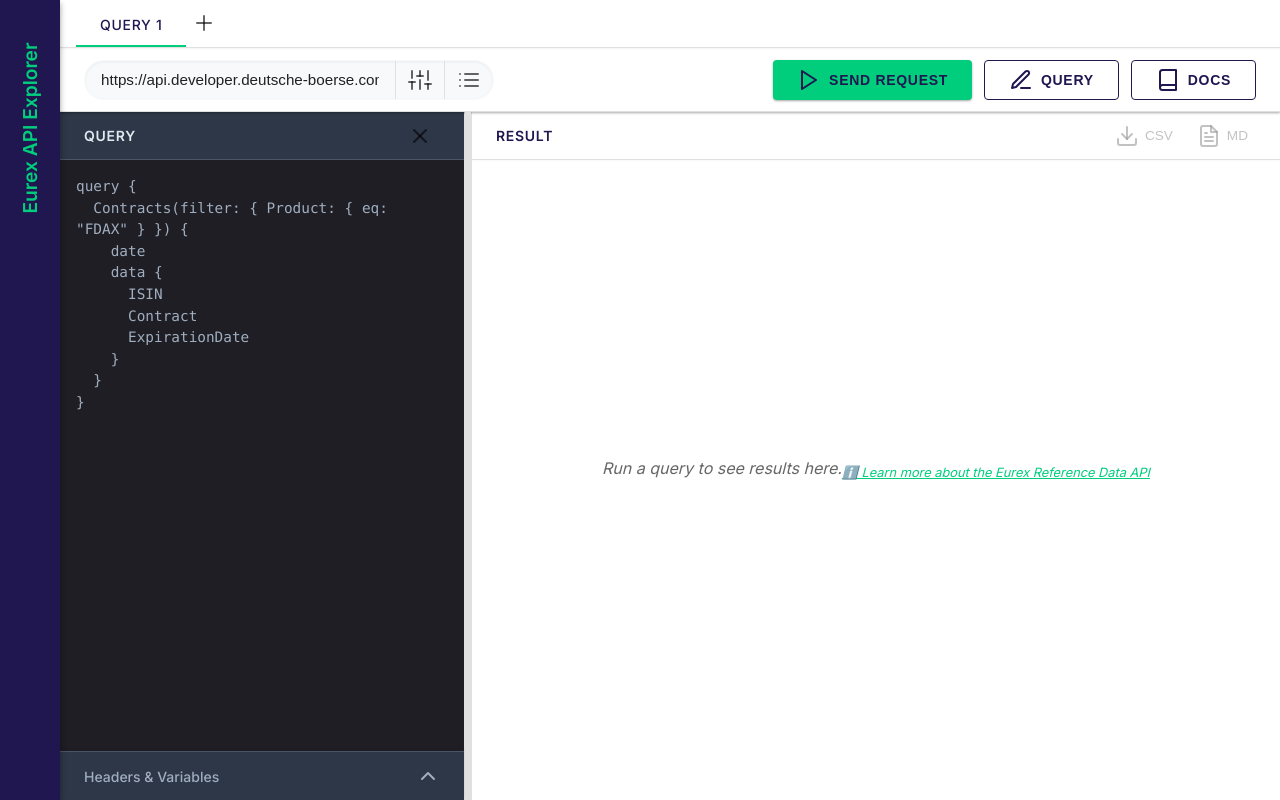
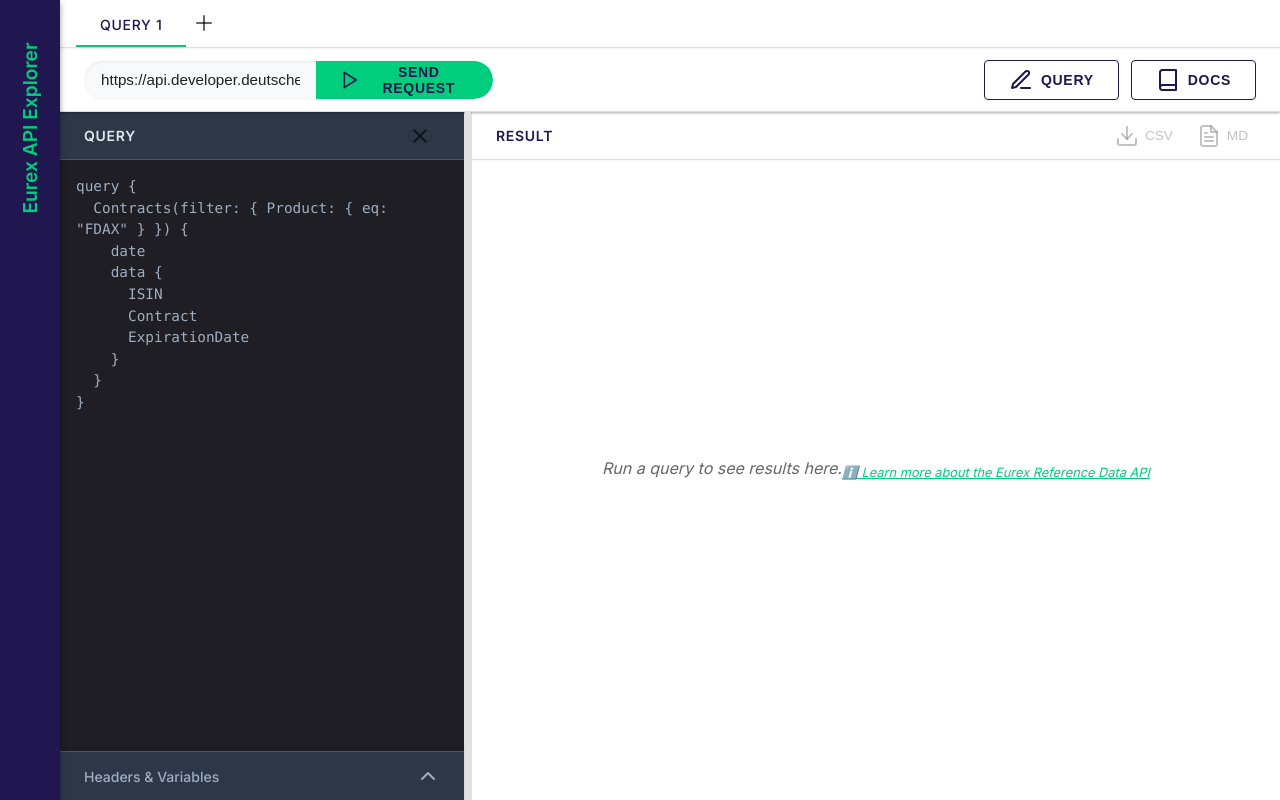
Before and after one commit to ViktorHD/eurex-api, a website: page index.html in a window 1280 px wide. Drawn offline with nearby package versions, Linux system fonts and the light colour scheme.

Commit message:
refactor(ui): remove variable/header buttons, relocate send request
Removed non-functional "Variables" and "Headers" icon buttons from the
URL input group. Relocated the "Send Request" button into the URL input
group to keep it close to the endpoint definition. Updated styles.css
to ensure the primary button fits seamlessly inside the pill-shaped
URL input group.

```diff
--- a/index.html
+++ b/index.html
@@ -27,14 +27,12 @@
             <header class="action-bar">
                 <div class="url-input-group">
                     <input type="text" id="apiUrl" value="https://api.developer.deutsche-boerse.com/eurex-prod-graphql/" readonly>
-                    <button class="icon-btn" title="Variables"><i data-feather="sliders"></i></button>
-                    <button class="icon-btn" title="Headers"><i data-feather="list"></i></button>
+                    <button id="runQueryBtn" class="primary-btn send-btn">
+                        <i data-feather="play"></i> Send Request
+                    </button>
                 </div>
 
                 <div class="action-right">
-                    <button id="runQueryBtn" class="primary-btn send-btn">
-                        <i data-feather="play"></i> Send Request
-                    </button>
                     <button id="toggleQueryBtn" class="secondary-btn query-btn">
                         <i data-feather="edit-3"></i> Query
                     </button>
--- a/styles.css
+++ b/styles.css
@@ -263,6 +263,17 @@
 .url-input-group .icon-btn:hover:not(:disabled) {
     background-color: transparent;
     color: var(--navy-blue);
+}
+
+.url-input-group .primary-btn {
+    height: 100%;
+    border-radius: 0 24px 24px 0;
+    box-shadow: none;
+    margin: 0;
+}
+
+.url-input-group .primary-btn:hover {
+    box-shadow: none;
 }
 
 .action-right { display: flex; gap: 12px; }
```
